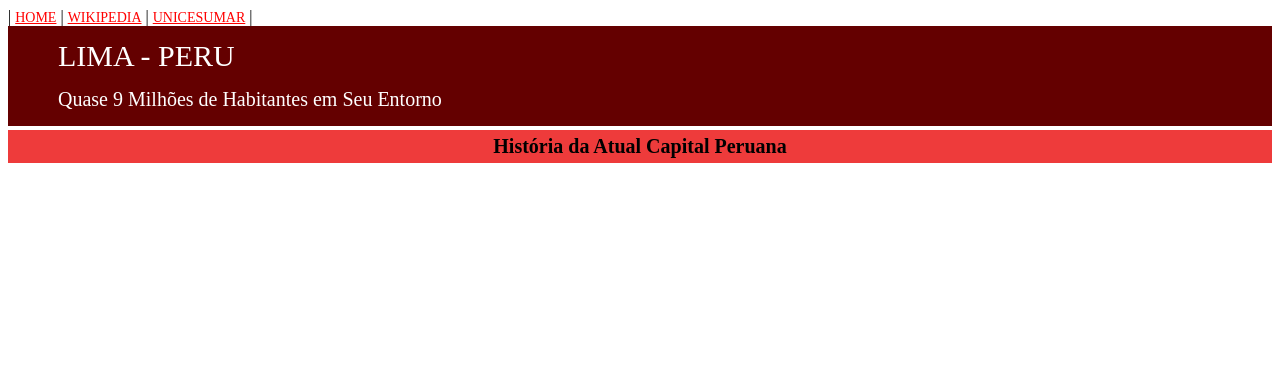
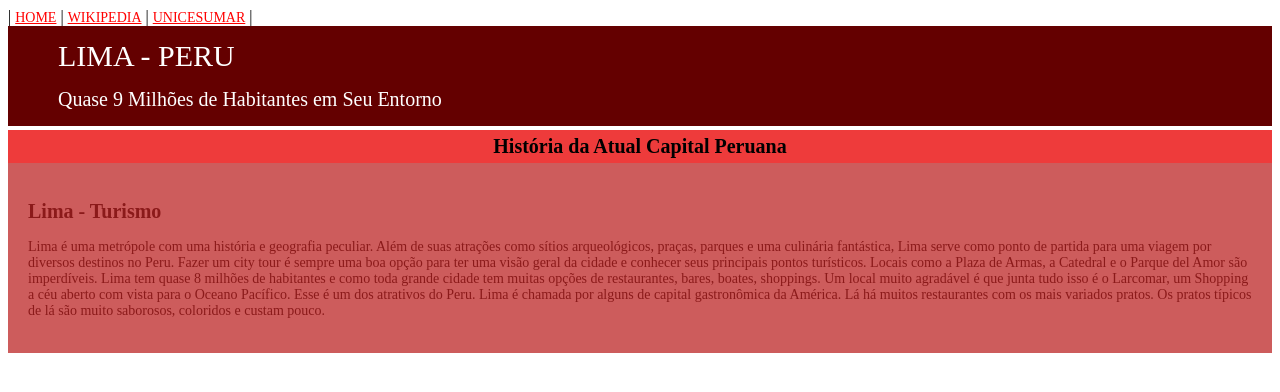
Before and after one commit to AndersonkrnAlves/maopahtml, a plain HTML site: page lima.html in a window 1280 px wide. Drawn offline with nearby package versions, Linux system fonts and the light colour scheme.

Commit message:
esta terminando?

```diff
--- a/lima.html
+++ b/lima.html
@@ -99,5 +99,26 @@
         Alvo de piratas, muralhas foram construídas nos anos 1680, e abalos
         sísmicos também já causaram grandes estragos a cidade.
     </div>
+    <div style="background-color: #CD5C5c; color: black; padding: 20px;">
+        <h2>Lima - Turismo</h2>
+        <p>Lima é uma metrópole com uma história e geografia peculiar. Além
+            de suas atrações como sítios arqueológicos, praças, parques e uma
+            culinária fantástica, Lima serve como ponto de partida para uma viagem
+            por diversos destinos no Peru.
+            Fazer um city tour é sempre uma boa opção para ter uma visão geral
+            da cidade e conhecer seus principais pontos turísticos. Locais como
+            a Plaza de Armas, a Catedral e o Parque del Amor são imperdíveis.
+            Lima tem quase 8 milhões de habitantes e como toda grande cidade tem
+            muitas opções de restaurantes, bares, boates, shoppings. Um local
+            muito agradável é que junta tudo isso é o Larcomar, um Shopping a
+            céu aberto com vista para o Oceano Pacífico.
+            Esse é um dos atrativos do Peru. Lima é chamada por alguns de capital
+            gastronômica da América. Lá há muitos restaurantes com os mais
+            variados pratos. Os pratos típicos de lá são muito saborosos, coloridos
+            e custam pouco.
+        </p>
+    </div>
+
+    <div class="caixa"
 </body>
 </html>
```
